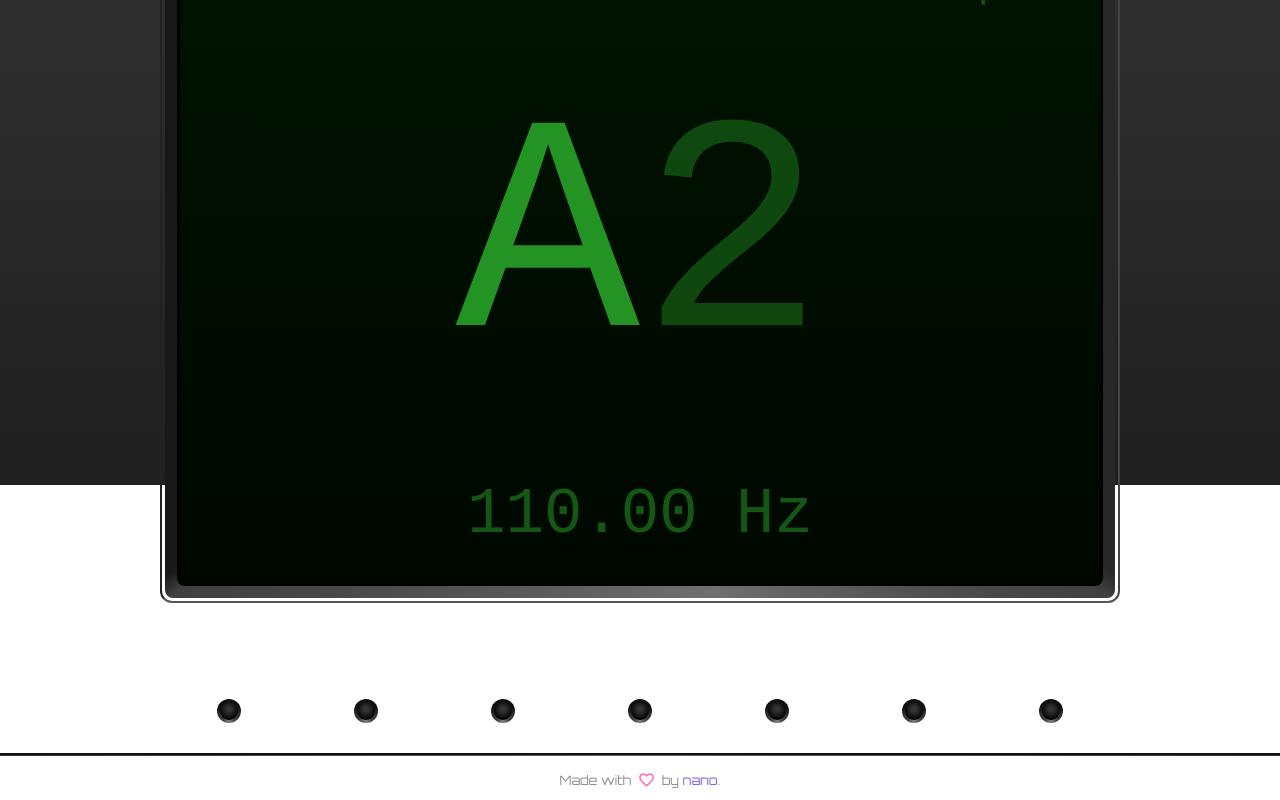
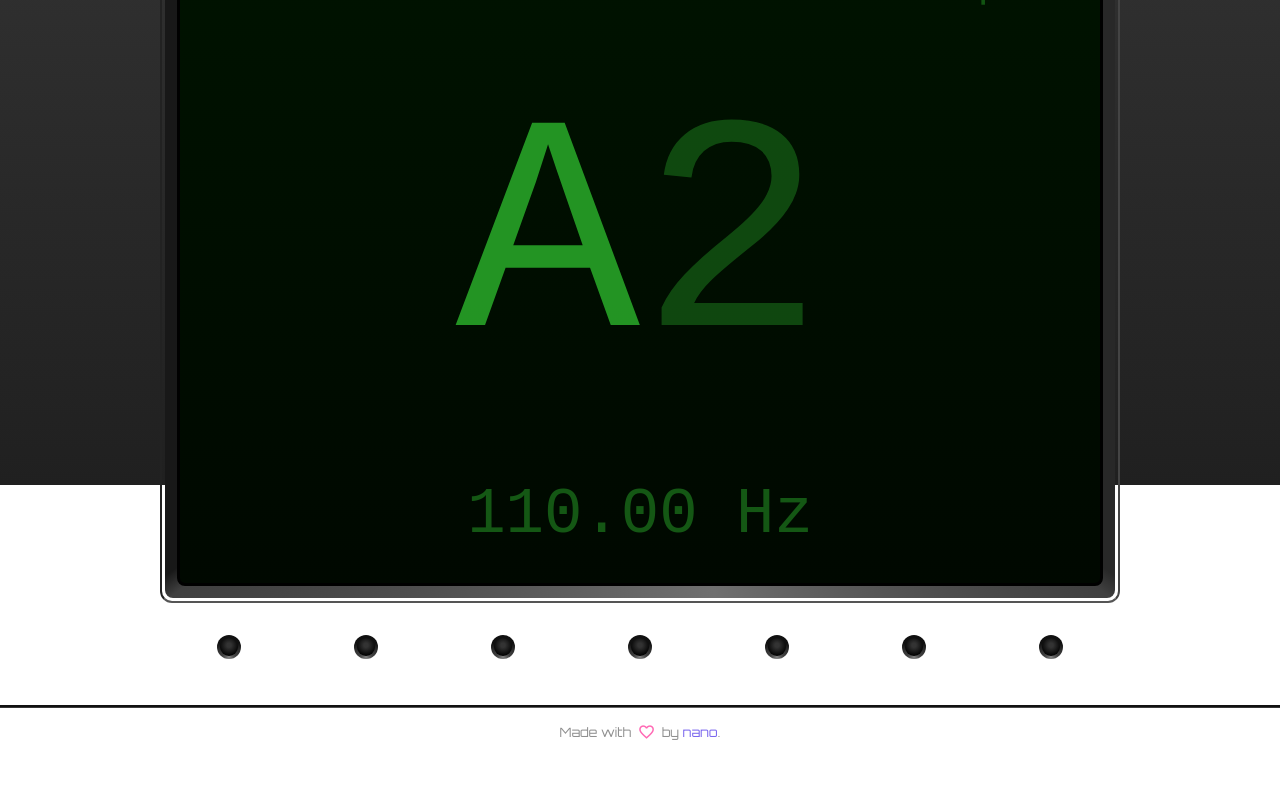
Before and after one commit to mec-nyan/nano-tuner, a React (Vite) app: page / in a window 1280 px wide. Shown: the part 315-1115 px from the top of the page. After the commit the page ends 1067 px from the top, so only its background shows below. Built offline with nearby package versions, Linux system fonts and the light colour scheme; no server answers.

Commit message:
AccuracyBar + Display layout improvements.

```diff
--- a/src/components/AccuracyBar.css
+++ b/src/components/AccuracyBar.css
@@ -5,7 +5,7 @@
   flex-direction: column;
   align-items: center;
   justify-content: space-around;
-  padding-top: 1rem;
+  padding-top: 2rem;
   padding-bottom: 2rem;
   /* border: 1px solid red; */
 }
--- a/src/components/AccuracyBar.tsx
+++ b/src/components/AccuracyBar.tsx
@@ -35,17 +35,20 @@ export default function AccuracyBar({ cents }: { cents: number | null}) {
     )
   }
 
-  let centsString = ''
+  // let centsString = ''
+  let centsString = '+42 cents'
 
   if (cents !== null && cents !== 0) {
     centsString = `${formatSigned(cents)} cents`
   }
   return (
     <div className='accuracy-bar'>
-      <div className='cents-display'>{centsString}</div>
       <div className='accuracy-lights'>
         {lights}
       </div>
+      {/* I'm thinking this must go inside the display.
+      <div className='cents-display'>{centsString}</div>
+      */}
     </div>
   )
 }
--- a/src/components/Tuner.css
+++ b/src/components/Tuner.css
@@ -14,9 +14,11 @@
 .top {
   width: 100%;
   display: flex;
-  flex-direction: row;
+  flex-direction: column;
   justify-content: space-around;
+  align-items: center;
   box-sizing: border-box;
-  padding: 12.5vw 0 2rem;
-  /* border: 1px solid black; */
+  /* Padding top should be equal to the distance to the sides. */
+  padding: 12.5vw 0 1rem;
+  /* border: 1px solid yellow; */
 }
--- a/src/components/Tuner.tsx
+++ b/src/components/Tuner.tsx
@@ -20,8 +20,8 @@ export function Tuner() {
       <div className='tuner'>
         <div className='top'>
           <Display noteInfo={noteInfo} />
+          <AccuracyBar cents={noteInfo ? noteInfo.cents : null} />
         </div>
-        <AccuracyBar cents={noteInfo ? noteInfo.cents : null} />
       </div>
     )
 }
```
